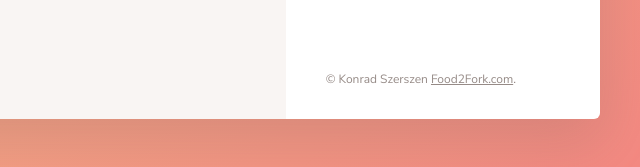
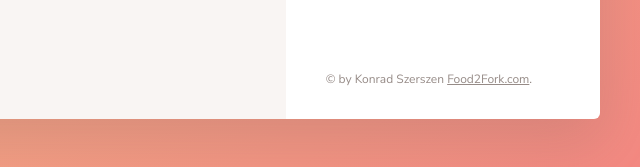
Before and after one commit to konradcodes/Forkify, a plain HTML site: page index.html in a window 1280 px wide. Shown: the part 1032-1199 px from the top of the page, 640-1280 px from the left. Drawn offline with Linux system fonts and the light colour scheme.

Commit message:
Added name

```diff
--- a/index.html
+++ b/index.html
@@ -429,7 +429,7 @@
             </ul>
 
             <div class="copyright">
-                &copy; Konrad Szerszen
+                &copy; by Konrad Szerszen
                 <a href="http://food2fork.com" target="_blank" class="link">Food2Fork.com</a>.
             </div>
 
```
